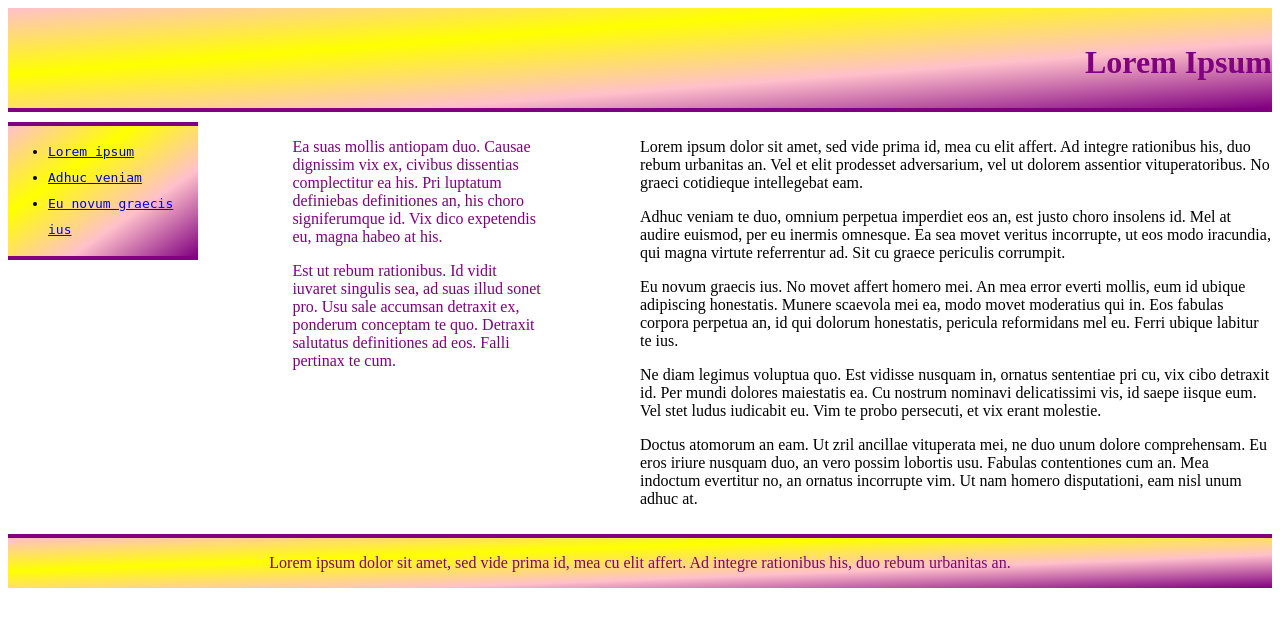
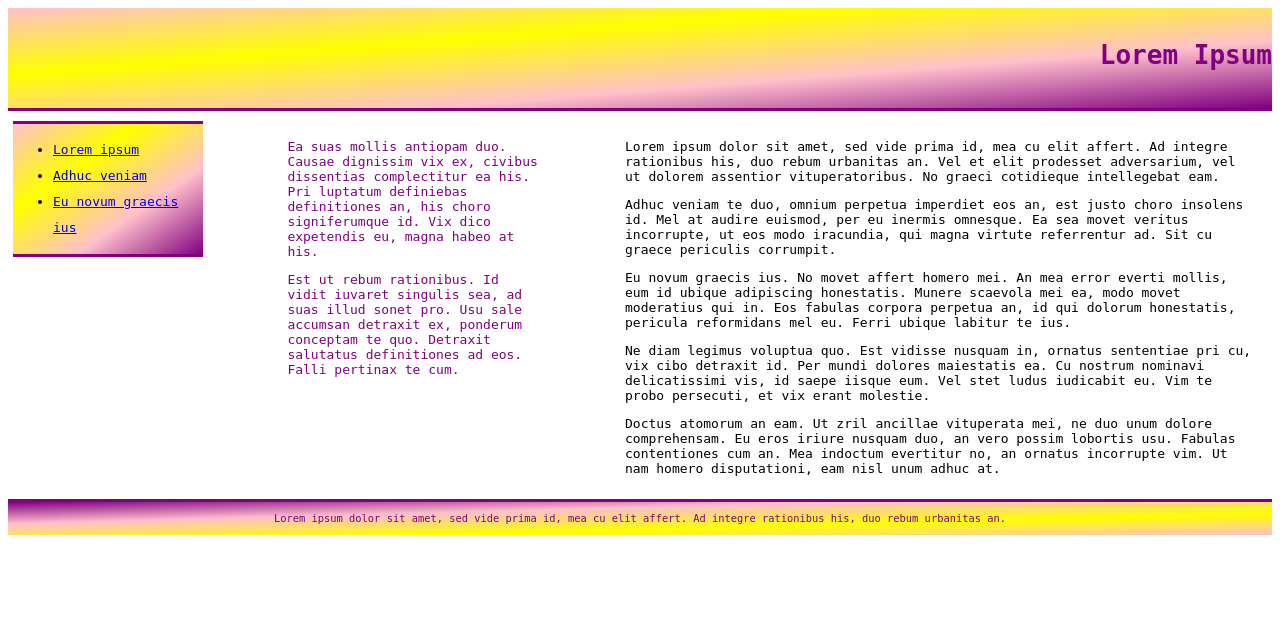
Before and after one commit to LoCh3f/TechWeb, a PHP site: page /esercizio_css.html in a window 1280 px wide. Shown: the top 627 px of the page. Run offline with PHP 8.4, Linux system fonts and the light colour scheme.

Commit message:
css task completed

```diff
--- a/consegna2/aldo.visconti.css
+++ b/consegna2/aldo.visconti.css
@@ -2,7 +2,7 @@ header {
     width: 100%;
     text-align: right;
     background-image: linear-gradient(to bottom right, pink, yellow, pink, purple);
-    border-bottom: purple 4px solid;
+    border-bottom: purple 3px solid;
     height: 100px;
     order: 1;
 
@@ -16,6 +16,8 @@ body {
     flex-direction: row;
     flex-wrap: wrap;
     justify-content: space-between;
+    font-family: monospace;
+    font-size: 100%;
 }
 
 
@@ -24,13 +26,12 @@ body > nav {
     width: 15%;
     order: 2;
     margin-top: 10px;
-    border-bottom: purple 4px solid;
-    border-top: purple 4px solid;
+    border-bottom: purple 3px solid;
+    border-top: purple 3px solid;
     text-align: left;
     line-height: 2;
-    max-height: max-content;
-    font-family: monospace;
-    font-size: 100%;
+    height: 100%;
+    margin-left: 5px;
 }
 
 body > nav:hover {
@@ -42,27 +43,29 @@ body > nav > ul > li > a:hover{
     color: white;
     background-color: purple;
     font-weight: bold;
+    padding: 1%;
 }
 body > section {
     width: 50%;
     order: 4;
-    margin-top: 10px;
+    margin-top: 15px;
     text-align: left;
     color: black;
+    padding-right: 15px;
 }
 body > aside {
     width: 20%;
     order: 3;
-    margin-top: 10px;
+    margin-top: 15px;
     color: purple;
 }
 footer {
     width: 100%;
-    background-image: linear-gradient(to bottom right, pink, yellow, pink, purple);
+    background-image: linear-gradient(to bottom right, purple, pink, yellow, pink);
     order: 5;
     margin-top: 10px;
-    border-top: purple 4px solid;
+    border-top: purple 3px solid;
     color: purple;
     text-align: center;
-    text-size-adjust: 80%;
+    font-size: 80%;
 }
```
